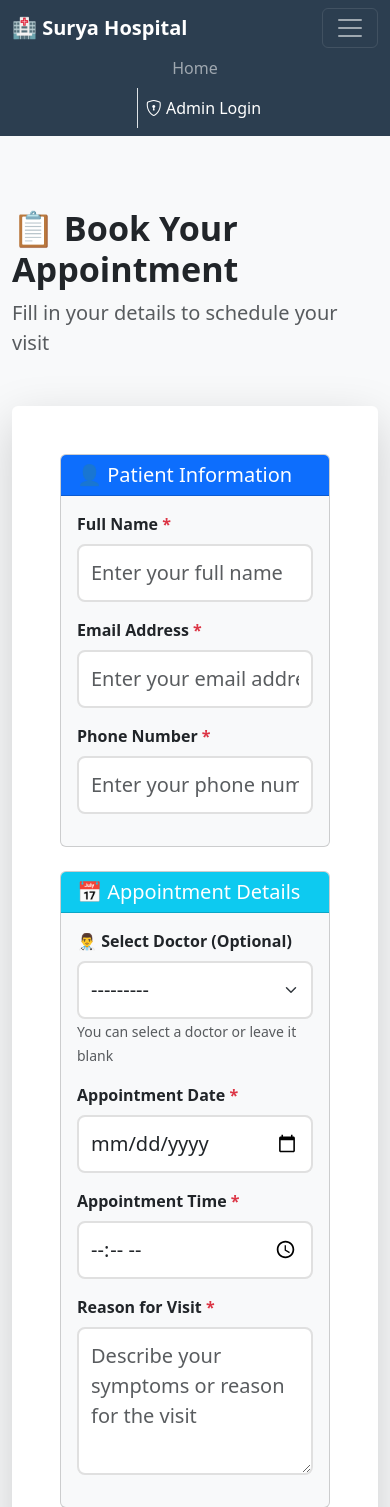
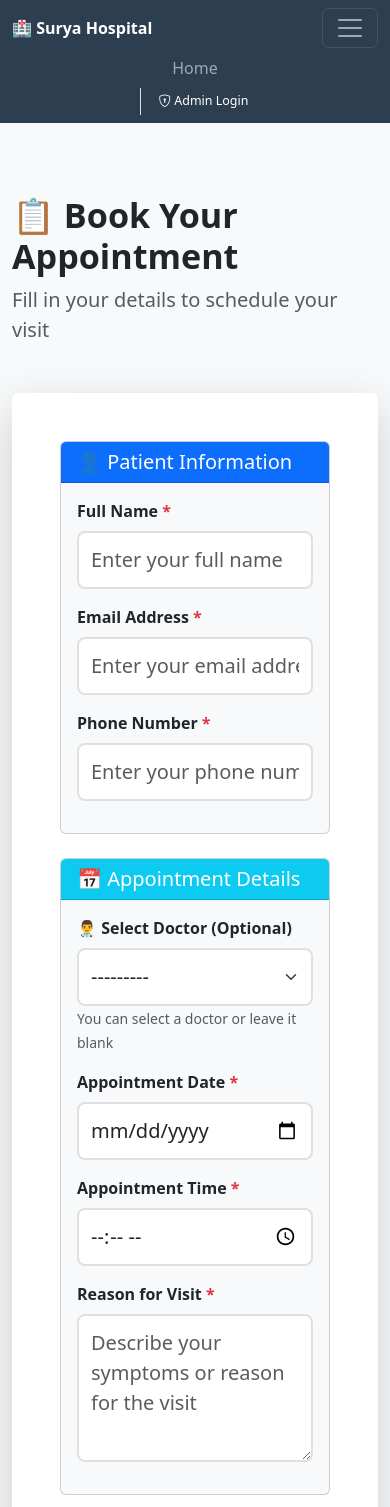
Before and after one commit to alagarsamygopina4-glitch/Hospital-Project, a Django app: page /appointments/ in a window 390 px wide, after a click that opens the changed part. Shown: the top 1507 px of the page. Run offline with Django 4.2, Linux system fonts and the light colour scheme; data comes from the database, SQL or seed files in the repository.

Commit message:
Enhanced mobile responsiveness and premium UI

```diff
--- a/home/templates/home/base.html
+++ b/home/templates/home/base.html
@@ -1,7 +1,10 @@
 <!DOCTYPE html>
-<html>
+<html lang="en">
 
 <head>
+    <meta charset="UTF-8">
+    <meta name="viewport" content="width=device-width, initial-scale=1.0">
+    <meta name="description" content="Surya Hospital – Book appointments, access patient records, and connect with specialist doctors online.">
     <title>Surya Hospital System</title>
     <link href="https://cdn.jsdelivr.net/npm/bootstrap@5.3.0/dist/css/bootstrap.min.css" rel="stylesheet">
     <link rel="stylesheet" href="https://cdn.jsdelivr.net/npm/bootstrap-icons@1.11.1/font/bootstrap-icons.css">
@@ -12,6 +15,22 @@
 
         .navbar {
             background-color: #2c3e50;
+        }
+
+        /* Mobile navbar tweaks */
+        @media (max-width: 575.98px) {
+            .navbar-brand {
+                font-size: 1rem;
+            }
+            .btn-sm {
+                font-size: 0.78rem;
+                padding: 4px 10px;
+            }
+        }
+
+        /* Ensure main content never overflows on small screens */
+        main {
+            overflow-x: hidden;
         }
     </style>
 </head>
@@ -74,7 +93,7 @@
 
 
 
-    <main class="py-4">
+    <main class="py-4" style="overflow-x:hidden;">
         {% block content %}
         <!-- Page content will appear here -->
         {% endblock %}
```
Also changed, not shown: home/templates/home/index.html (+55 -18 lines).
